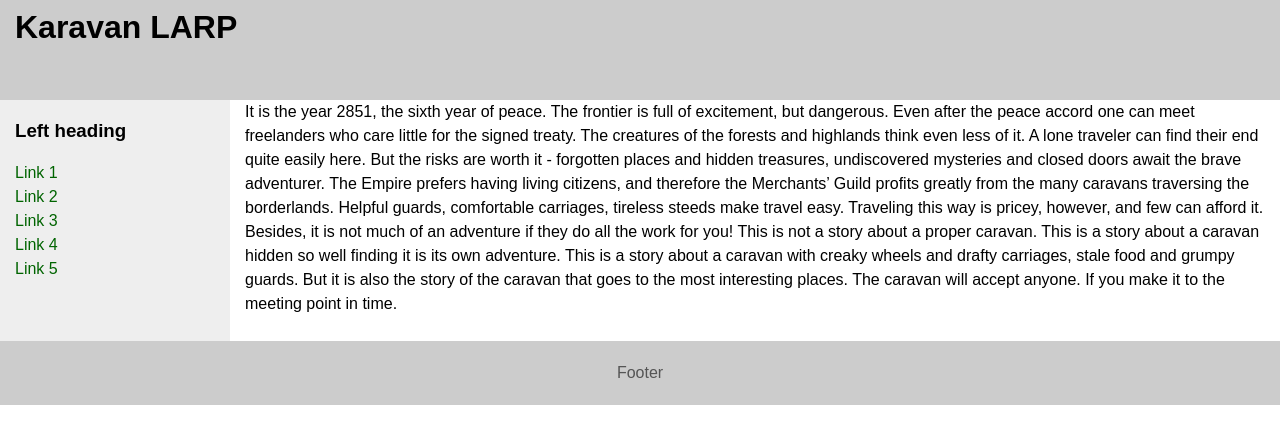
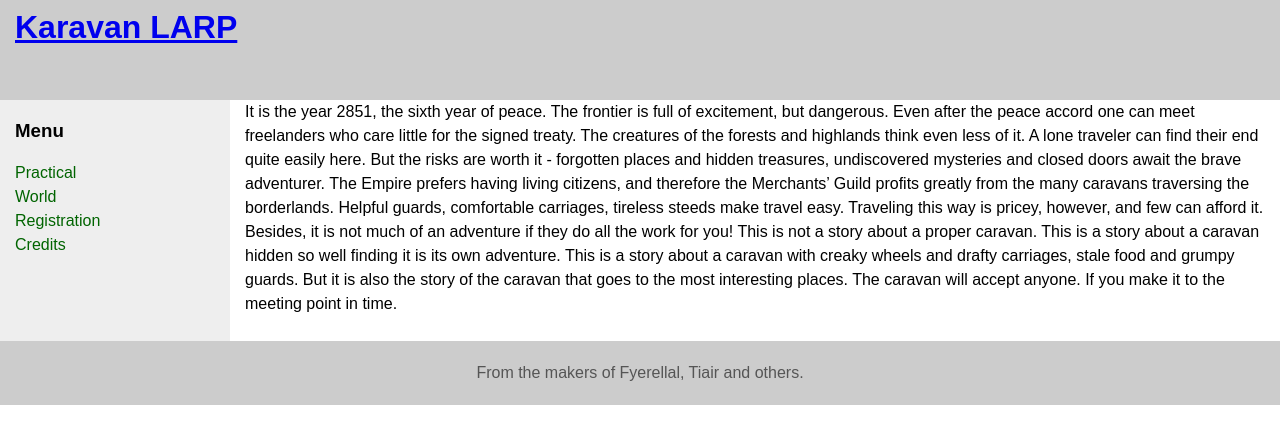
Before and after one commit to karavanlarp/karavanlarp.github.io, a Jekyll site: the page built from index.html, in a window 1280 px wide. Shown: the top 444 px of the page. Built offline with Jekyll 4.4.1, drawn with Linux system fonts in a browser that asks for light colours.

Commit message:
navigation

```diff
--- /dev/null
+++ b/_includes/nav.html
@@ -0,0 +1,7 @@
+<h3>Menu</h3>
+<ul>
+	<li><a href="practical.html">Practical</a></li>
+	<li><a href="world.html">World</a></li>
+	<li><a href="registration.html">Registration</a></li>
+	<li><a href="creds.html">Credits</a></li>
+</ul>
--- a/_layouts/default.html
+++ b/_layouts/default.html
@@ -11,7 +11,7 @@
 
 		<header id="header">
 			<div class="innertube">
-				<h1>Karavan LARP</h1>
+				<h1><a href="index.html">Karavan LARP</a></h1>
 			</div>
 		</header>
 
@@ -27,14 +27,7 @@
 
 			<nav id="nav">
 				<div class="innertube">
-					<h3>Left heading</h3>
-					<ul>
-						<li><a href="#">Link 1</a></li>
-						<li><a href="#">Link 2</a></li>
-						<li><a href="#">Link 3</a></li>
-						<li><a href="#">Link 4</a></li>
-						<li><a href="#">Link 5</a></li>
-					</ul>
+					{% include nav.html %}
 				</div>
 			</nav>
 
@@ -42,7 +35,7 @@
 
 		<footer id="footer">
 			<div class="innertube">
-				<p>Footer</p>
+				<p>From the makers of Fyerellal, Tiair and others.</p>
 			</div>
 		</footer>
 
```
